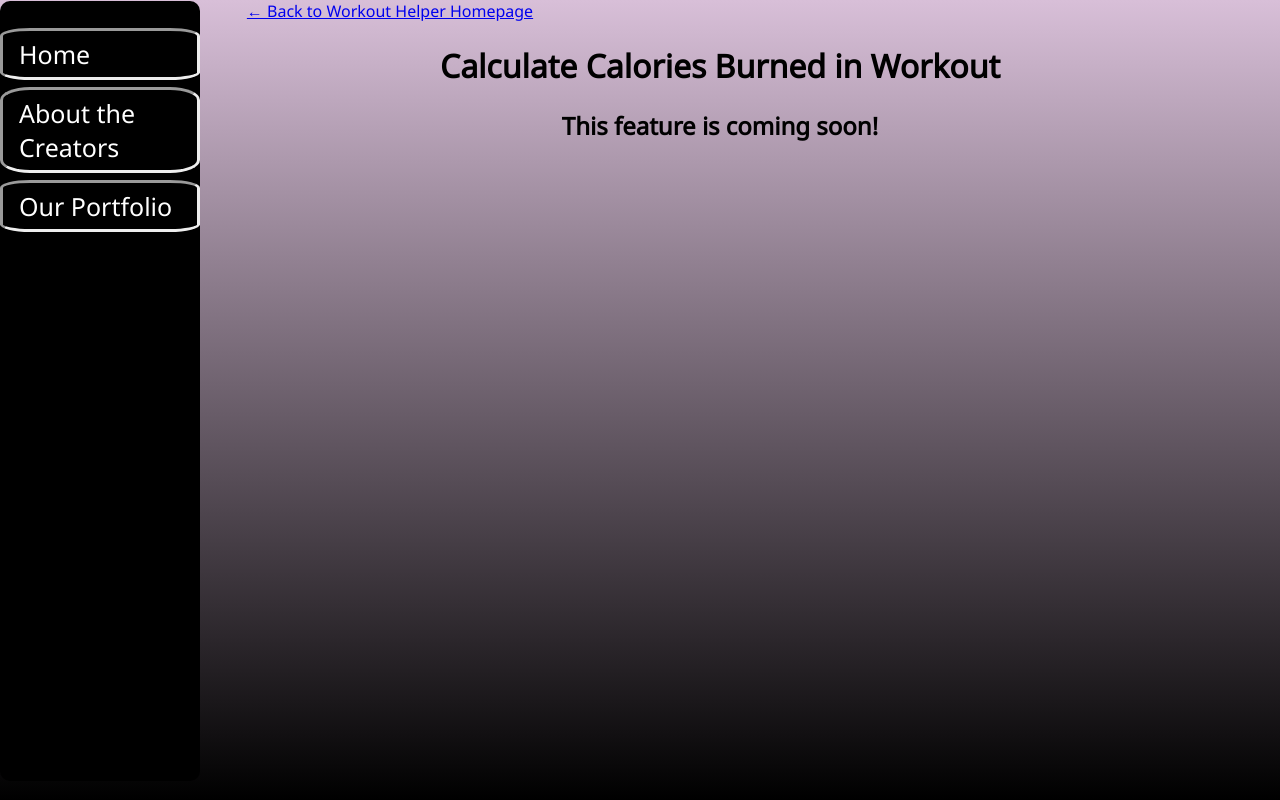
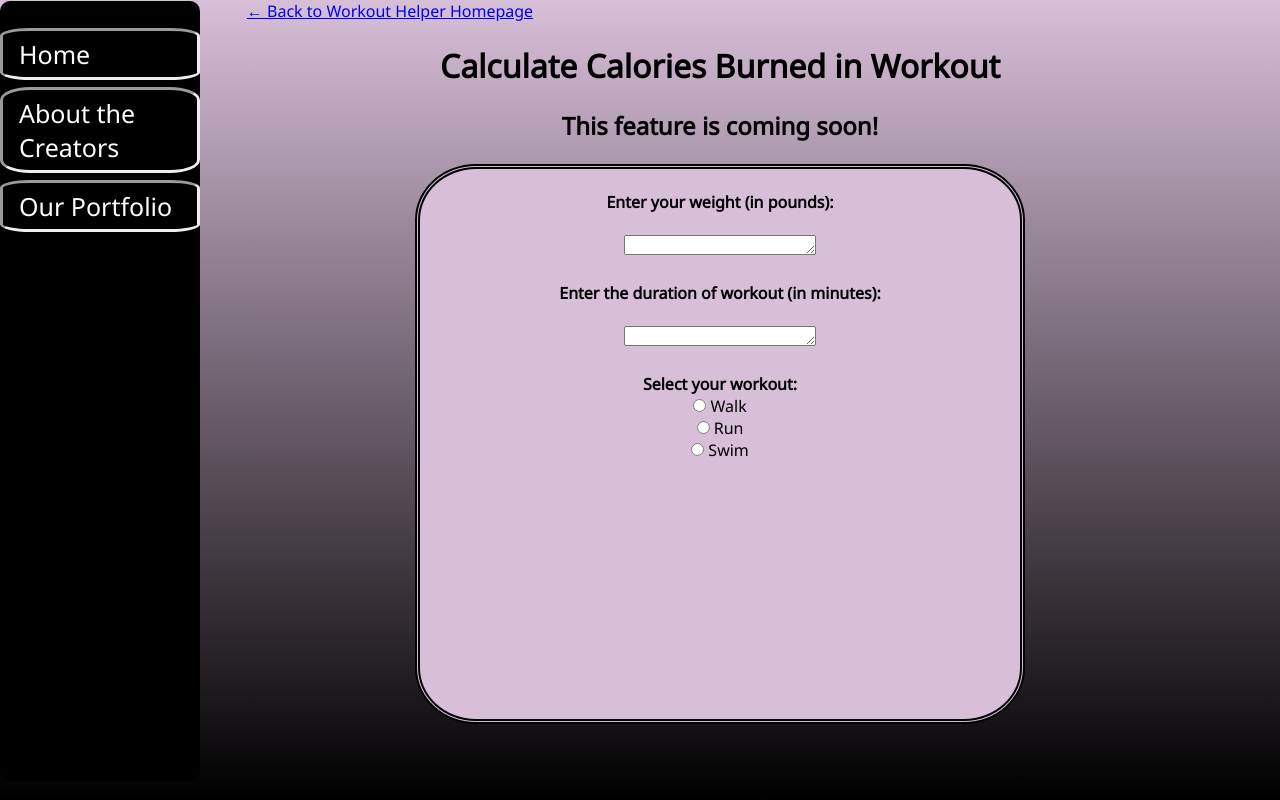
Before and after one commit to umaparhar1/gitgals, a Django app: page /caloriesBurned.html in a window 1280 px wide. Run offline with Django 3.2, Linux system fonts and the light colour scheme.

Commit message:
Started laying out the calories burned app

```diff
--- a/Proj1/converter/templates/converter/caloriesBurned.html
+++ b/Proj1/converter/templates/converter/caloriesBurned.html
@@ -20,9 +20,41 @@
     <div class="main">
         <a style="margin-right: 60%;" href="workout.html">&#8592 Back to Workout Helper Homepage</a>
         <h1 style = "margin-top: 2%;margin-bottom: 2%;">Calculate Calories Burned in Workout</h1>
-        <h2 style = 'font-size: 12; font-weight: bolder;'>This feature is coming soon!</h2>
+        <h2 style = 'font-size: 12; font-weight: bolder; margin-bottom: 2%;'>This feature is coming soon!</h2>
+        <div class="calculator"
+            style='background-color: #D8BFD8; height: 550px; width:600px;margin: 0 auto;border-radius: 10%;border-color: black; border-width: 5px;border-style:double;'>
+            <br>
+            <p style='font-weight: bolder;'>Enter your weight (in pounds): </p>
+            <br>
+            <textarea name="weight" id="weight" cols="25" rows="1"
+                style='size: 20px; text-align: center; font-stretch: expanded;font-weight: bold;'></textarea>
+            <br>
+            <br>
+            <p style='font-weight: bolder;'>Enter the duration of workout (in minutes): </p>
+            <br>
+            <textarea name="duration" id="duration" cols='25' rows='1'
+                style='size: 20px; text-align: center; font-stretch: expanded;font-weight: bold;'></textarea>
+            <br>
+            <br>
+            <p style='font-weight: bolder;'>Select your workout: </p>
+            <input type="radio" id="walk">
+            <label for="walk">Walk</label><br>
+            <input type="radio" id="Run">
+            <label for="walk">Run</label><br>
+            <input type="radio" id="Swim">
+            <label for="walk">Swim</label><br>
+        </div>
     </div>
 
 </body>
 
+<script>
+
+    function poundsToKilos() {
+        var weight = document.getElementById("weight").value;
+        return 0.453592 * weight;
+    }
+
+</script>
+
 </html>
```
